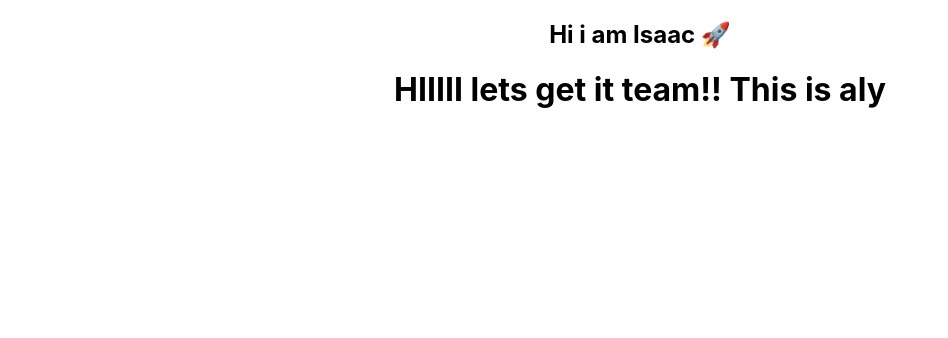
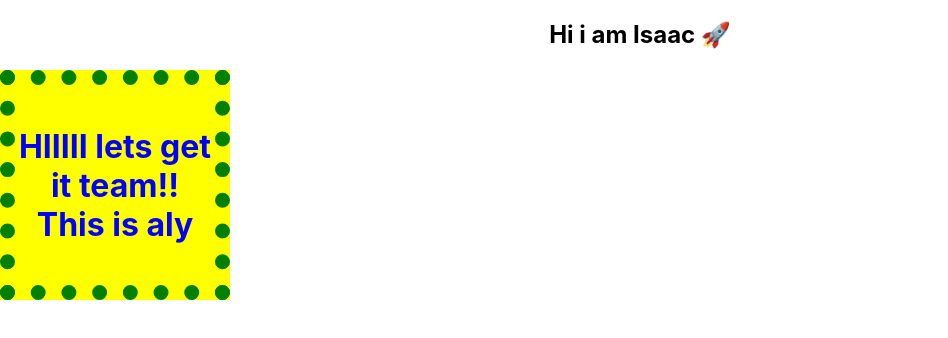
Before and after one commit to CleverProgrammer/isaac-red-square, a React (Create React App) app: page / in a window 1280 px wide. Shown: the top 338 px of the page, without its empty margins (0-948 px from the left). Built offline with nearby package versions, Linux system fonts and the light colour scheme.

Commit message:
adds aly tag styling

```diff
--- a/src/App.js
+++ b/src/App.js
@@ -5,7 +5,20 @@ function App() {
   return (
     <div className="App">
       <h2>Hi i am Isaac 🚀</h2>
-      <h1>HIIIII lets get it team!! This is aly</h1>
+      <h1
+        style={{
+          backgroundColor: "yellow",
+          height: "200px",
+          width: "200px",
+          border: "15px dotted green",
+          display: "flex",
+          alignItems: "center",
+          justifyContent: "center",
+          color: "blue",
+        }}
+      >
+        HIIIII lets get it team!! This is aly
+      </h1>
     </div>
   );
 }
```
